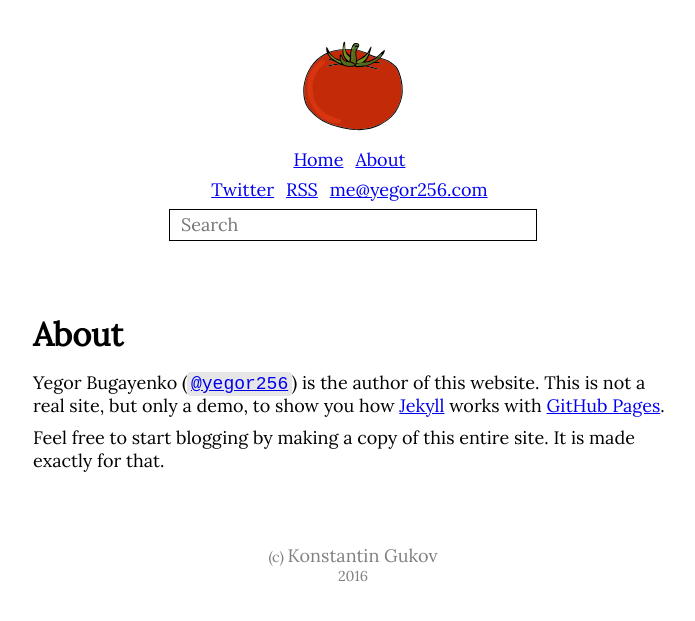
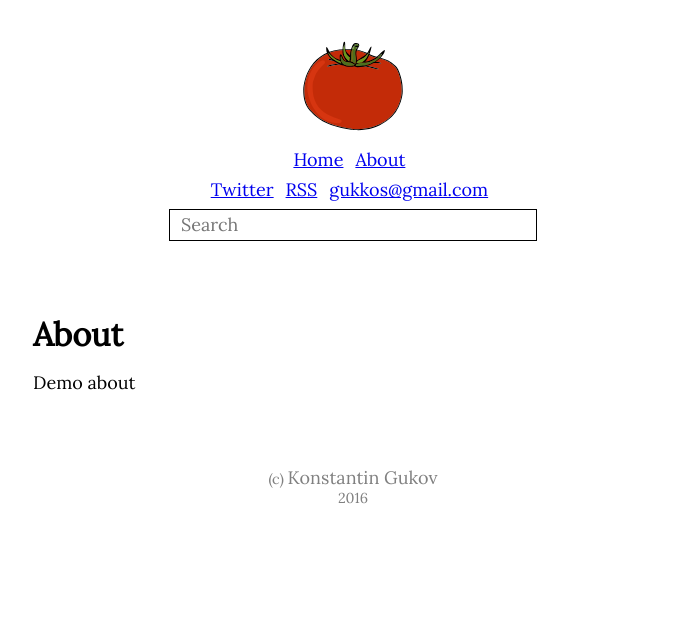
Before and after one commit to gukoff/blog, a Jekyll site: the page built from static/about.md, in a window 1280 px wide. Shown: the top 621 px of the page, without its empty margins (287-982 px from the left). Built offline with Jekyll 4.4.1, drawn with Linux system fonts in a browser that asks for light colours.

Commit message:
random things

```diff
--- a/_layouts/default.html
+++ b/_layouts/default.html
@@ -29,7 +29,7 @@ layout: compress
           <ul>
             <li><a href="https://twitter.com/intent/follow?screen_name=yegor256">Twitter</a></li>
             <li><a href="{{ "/rss.xml" | prepend: site.baseurl }}">RSS</a></li>
-            <li><a href="mailto:me@yegor256.com">me@yegor256.com</a></li>
+            <li><a href="mailto:gukkos@gmail.com">gukkos@gmail.com</a></li>
           </ul>
         </nav>
         <form method="get" action="https://www.google.com/search">
--- a/robots.txt
+++ b/robots.txt
@@ -1 +1 @@
-sitemap: http://bloghacks.yegor256.com/sitemap.xml
+sitemap: http://www.gukow.com/sitemap.xml
--- a/static/about.md
+++ b/static/about.md
@@ -11,10 +11,4 @@ keywords:
   - 256 bloghacks
 ---
 
-Yegor Bugayenko ([`@yegor256`](https://github.com/yegor256)) is the author of this
-website. This is not a real site, but only a demo, to
-show you how [Jekyll](https://jekyllrb.com/) works
-with [GitHub Pages](https://pages.github.com/).
-
-Feel free to start blogging by making a copy of this entire
-site. It is made exactly for that.
+Demo about
```
